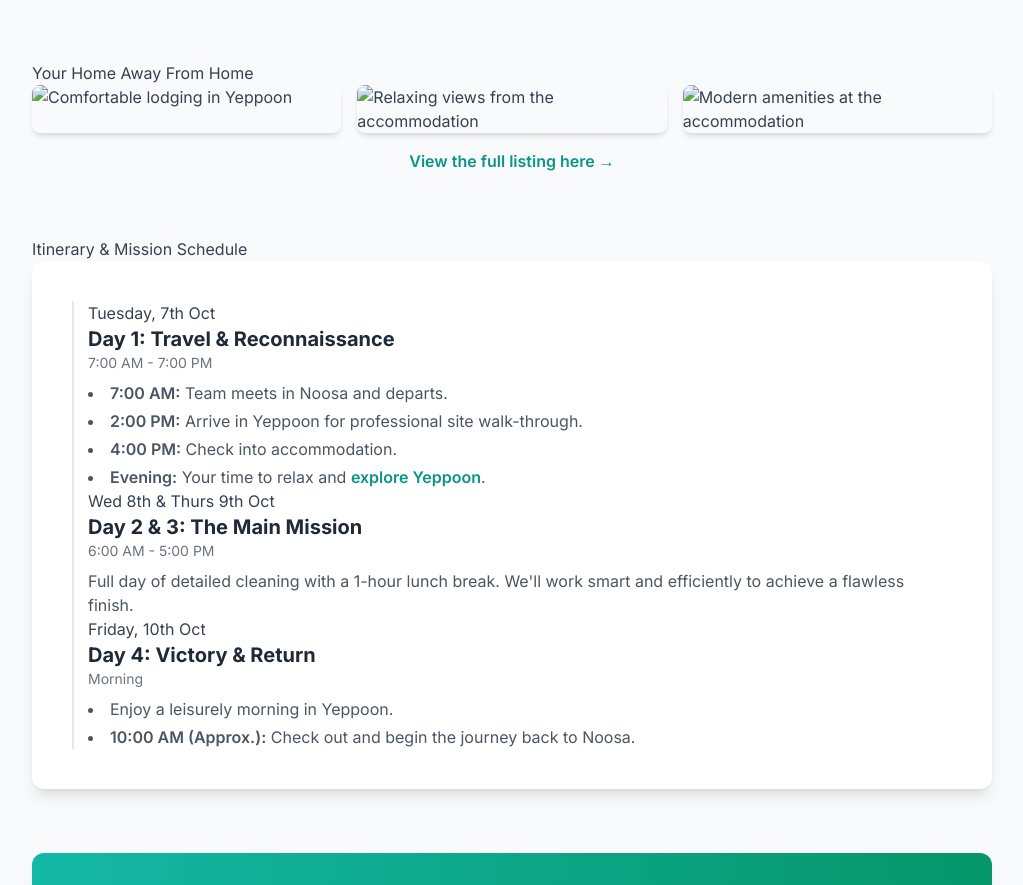
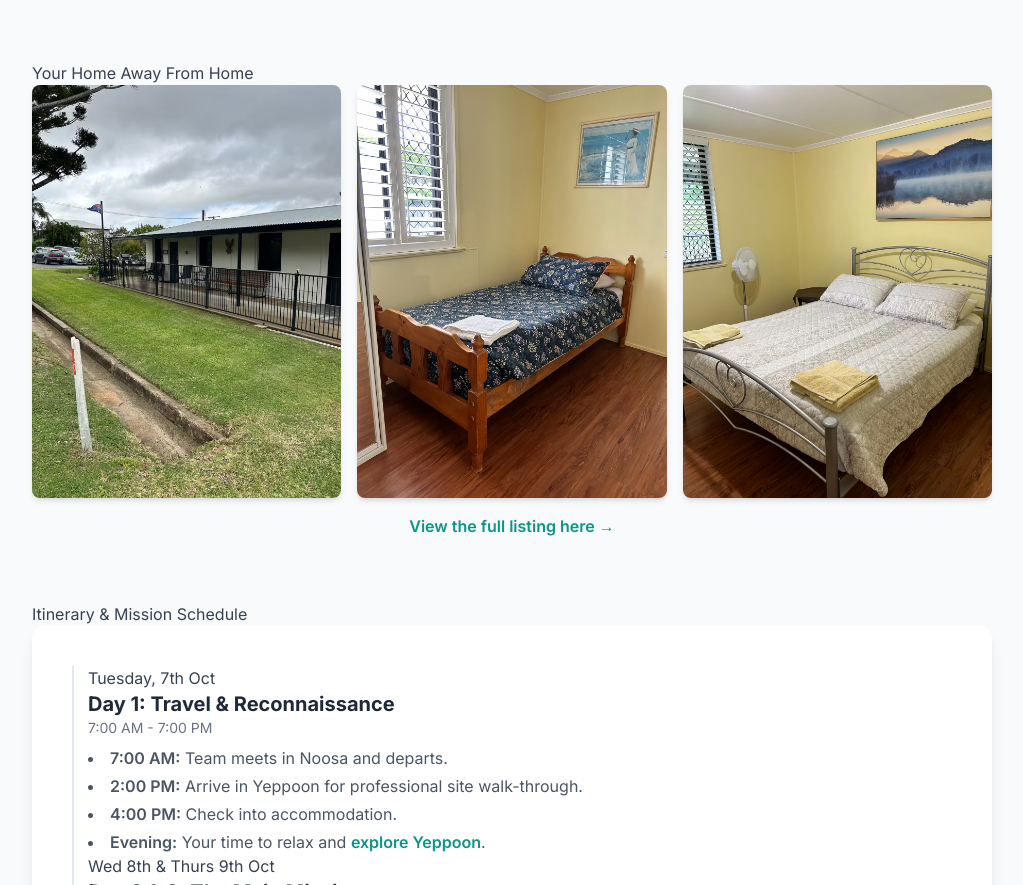
Before and after one commit to SprucesAustralia/yeppoon, a plain HTML site: page index.html in a window 1280 px wide. Shown: the part 833-1718 px from the top of the page, without its empty margins (128-1151 px from the left). Drawn offline with nearby package versions, Linux system fonts and the light colour scheme.

Commit message:
Update index.html

```diff
--- a/index.html
+++ b/index.html
@@ -105,9 +105,9 @@
                  <h2 class="section-title">Your Home Away From Home</h2>
                  <a href="https://www.airbnb.com/rooms/757483521991013226?check_in=2025-10-07&check_out=2025-10-10&guests=1&adults=4&s=67&unique_share_id=3627a2d7-47d9-45c0-8f16-8e373fe2b6c8" target="_blank" rel="noopener noreferrer" class="block group">
                     <div class="grid grid-cols-1 md:grid-cols-3 gap-4">
-                        <img src="accommodation-1.jpg" alt="Comfortable lodging in Yeppoon" class="rounded-lg shadow-md w-full h-full object-cover group-hover:opacity-90 transition-opacity">
-                        <img src="accommodation-2.jpg" alt="Relaxing views from the accommodation" class="rounded-lg shadow-md w-full h-full object-cover group-hover:opacity-90 transition-opacity">
-                        <img src="accommodation-3.jpg" alt="Modern amenities at the accommodation" class="rounded-lg shadow-md w-full h-full object-cover group-hover:opacity-90 transition-opacity">
+                        <img src="63d0734e-3650-4bc4-a907-28174dda975f.avif" alt="Comfortable lodging in Yeppoon" class="rounded-lg shadow-md w-full h-full object-cover group-hover:opacity-90 transition-opacity">
+                        <img src="1748bcfc-9f71-435a-8bc4-18d51b99ecfe.avif" alt="Relaxing views from the accommodation" class="rounded-lg shadow-md w-full h-full object-cover group-hover:opacity-90 transition-opacity">
+                        <img src="a271b86d-bf51-4599-a4e8-10a455837dc4.avif" alt="Modern amenities at the accommodation" class="rounded-lg shadow-md w-full h-full object-cover group-hover:opacity-90 transition-opacity">
                     </div>
                     <p class="text-center text-teal-600 font-semibold mt-4 group-hover:underline">View the full listing here &rarr;</p>
                  </a>
```
